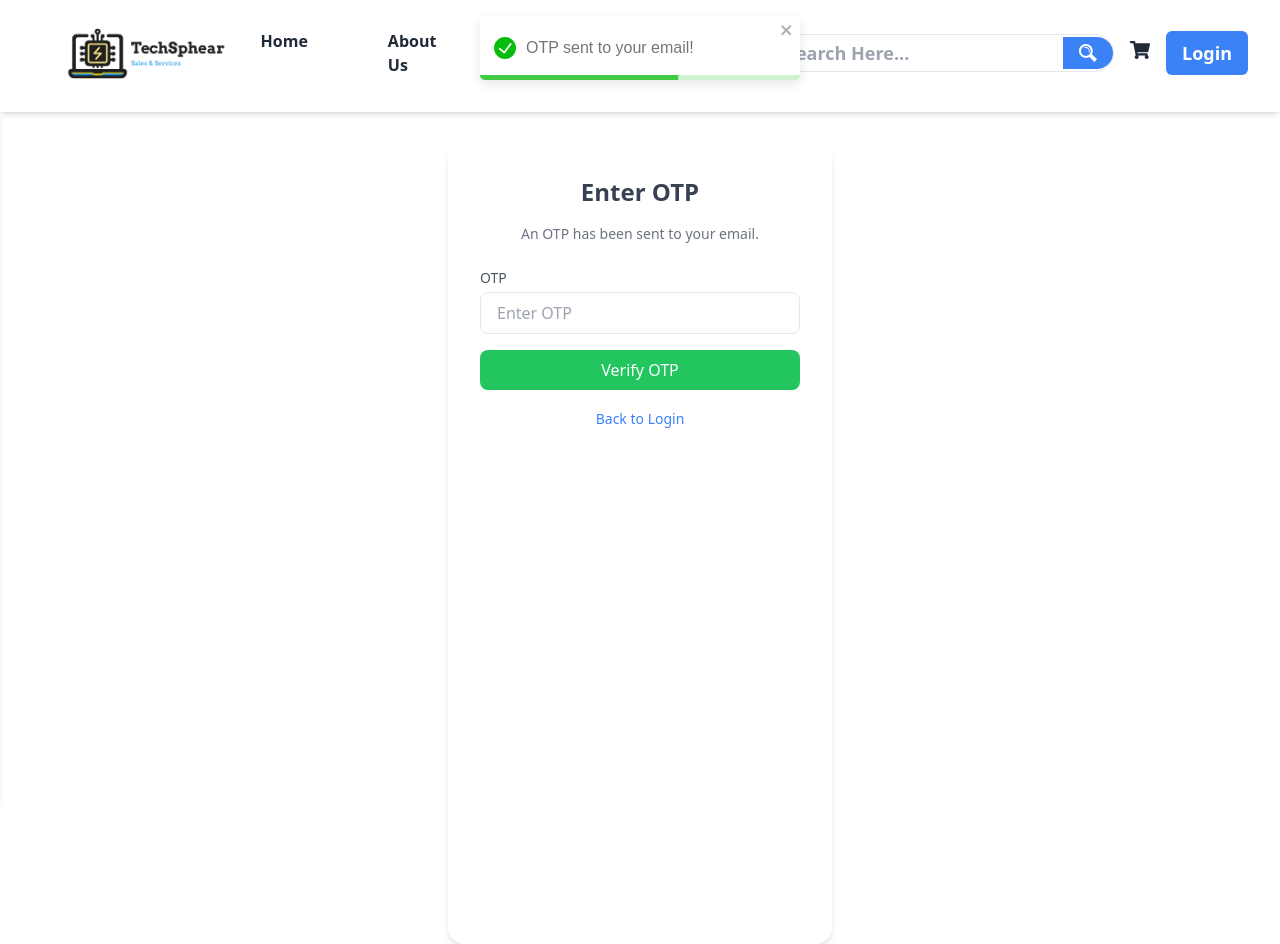
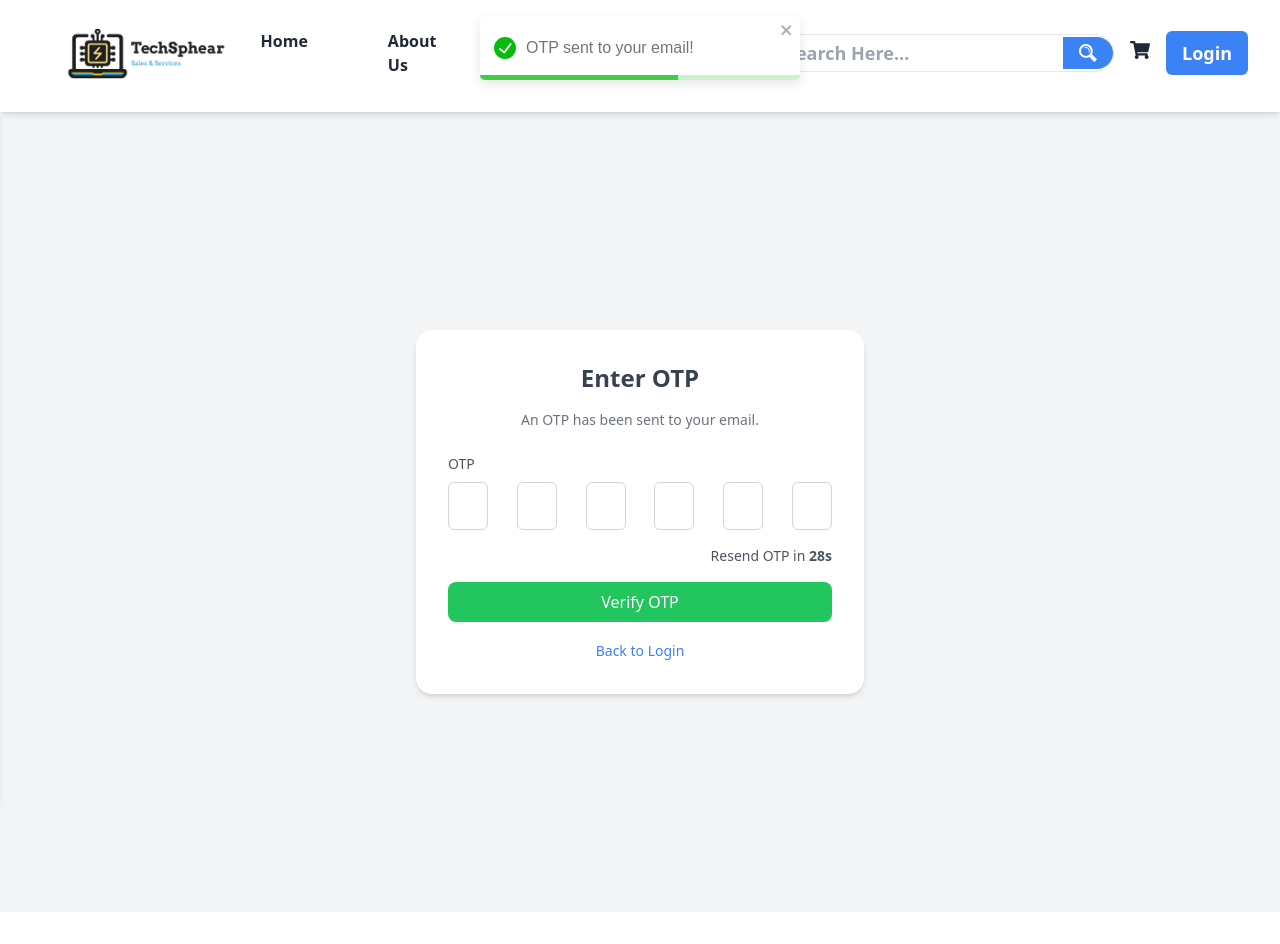
Before and after one commit to DHRUVMALI007/TechSpear-Sales-Services-Frontend, a React (Create React App) app: page /forgot-password in a window 1280 px wide. Both pictures are taken after typing "name@example.com" into the empty fields and a click on the button "Send OTP". After the commit the page ends 912 px from the top, so only its background shows below. Built offline with nearby package versions, Linux system fonts and the light colour scheme.

Commit message:
Forget page design

```diff
--- a/src/Components/Logo.js
+++ b/src/Components/Logo.js
@@ -1,5 +1,6 @@
 import React from 'react'
 import logo from './logo.png'
+// import logolight from './Canva-Pro1.png'
 
 const Logo = () => {
   return (
--- a/src/Pages/ForgetPassword.js
+++ b/src/Pages/ForgetPassword.js
@@ -1,7 +1,8 @@
-import { useState } from "react";
-import {useNavigate, Link } from "react-router-dom";
+import { useState, useContext } from "react";
+import { useNavigate, Link } from "react-router-dom";
 import { toast } from "react-toastify";
 import "react-toastify/dist/ReactToastify.css";
+import { ThemeContext } from "../Helpers/ThemeContext";
 
 // Initialize Toasts
 
@@ -9,10 +10,13 @@ export default function ForgotPassword() {
   const navigate = useNavigate(); // ✅ Initialize navigate function
   const [step, setStep] = useState(1); // 1: Email, 2: OTP, 3: New Password
   const [email, setEmail] = useState("");
-  const [otp, setOtp] = useState("");
   const [newPassword, setNewPassword] = useState("");
   const [confirmPassword, setConfirmPassword] = useState("");
   const [generatedOtp, setGeneratedOtp] = useState("");
+  const { isDarkMode } = useContext(ThemeContext);
+  const [otp, setOtp] = useState(new Array(6).fill(""));
+  const [timer, setTimer] = useState(30);
+  const [isResendDisabled, setIsResendDisabled] = useState(true);
 
   // Function to simulate OTP sending
   const handleSendOTP = (e) => {
@@ -27,14 +31,42 @@ export default function ForgotPassword() {
     setGeneratedOtp(mockOtp);
     console.log("OTP sent to:", email, "OTP:", mockOtp);
     toast.success("OTP sent to your email!", { position: "top-center" });
+
     setStep(2);
+    startResendCountdown();
   };
 
+  const handleOTPChange = (e, index) => {
+    const value = e.target.value.replace(/\D/, "");
+    if (!value) return;
+
+    const newOtp = [...otp];
+    newOtp[index] = value;
+    setOtp(newOtp);
+
+    // Move to next input
+    if (index < 5 && e.target.nextSibling) {
+      e.target.nextSibling.focus();
+    }
+  };
+  const handleOTPKeyDown = (e, index) => {
+    if (e.key === "Backspace") {
+      if (otp[index] === "") {
+        if (index > 0 && e.target.previousSibling) {
+          e.target.previousSibling.focus();
+        }
+      }
+      const newOtp = [...otp];
+      newOtp[index] = "";
+      setOtp(newOtp);
+    }
+  };
   // Function to verify OTP
   const handleVerifyOTP = (e) => {
     e.preventDefault();
-
-    if (otp !== generatedOtp) {
+    const fullOtp = otp.join("");
+    console.log("Verifying OTP:", fullOtp);
+    if (otp.join('') !== generatedOtp) {
       toast.error("Invalid OTP. Please try again.", { position: "top-center" });
       return;
     }
@@ -68,22 +100,59 @@ export default function ForgotPassword() {
     setNewPassword("");
     setConfirmPassword("");
   };
+  const startResendCountdown = () => {
+    setIsResendDisabled(true);
+    setTimer(30);
+    const countdown = setInterval(() => {
+      setTimer((prev) => {
+        if (prev === 1) {
+          clearInterval(countdown);
+          setIsResendDisabled(false);
+          return 0;
+        }
+        return prev - 1;
+      });
+    }, 1000);
+  };
+  const handleResendOTP = () => {
+    const newOtp = "654321"; // Replace with backend-generated OTP
+    setGeneratedOtp(newOtp);
+    console.log("Resent OTP to:", email, "OTP:", newOtp);
+    toast.info("A new OTP has been sent to your email.", { position: "top-center" });
+    setOtp(new Array(6).fill(""));
+    startResendCountdown();
+  };
 
   return (
-    <div className="min-h-screen flex items-top justify-center mt-8">
-      <div className="bg-white p-8 rounded-2xl shadow-md w-96">
+    <div
+      className={`min-h-screen flex items-center justify-center px-4 ${isDarkMode ? 'bg-gray-800' : 'bg-gray-100'
+        }`}
+    >
+      <div
+        className={`w-full max-w-md p-6 sm:p-8 rounded-2xl shadow-md ${isDarkMode ? 'bg-gray-900 text-white' : 'bg-white text-gray-700'
+          }`}
+      >
         {step === 1 && (
           <form onSubmit={handleSendOTP}>
-            <h2 className="text-2xl font-semibold text-gray-700 mb-4 text-center">
+            <h2 className="text-2xl font-semibold mb-4 text-center">
               Forgot Password
             </h2>
-            <p className="text-gray-500 text-sm text-center mb-6">
+            <p
+              className={`text-sm text-center mb-6 ${isDarkMode ? 'text-gray-400' : 'text-gray-500'}`}
+            >
               Enter your email to receive an OTP.
             </p>
-            <label className="block text-gray-600 text-sm mb-1">Email</label>
+            <label
+              className={`block text-sm mb-1 ${isDarkMode ? 'text-gray-300' : 'text-gray-600'}`}
+            >
+              Email
+            </label>
             <input
               type="email"
-              className="w-full px-4 py-2 border rounded-lg focus:outline-none focus:ring-2 focus:ring-blue-500"
+              className={`w-full px-4 py-2 border rounded-lg focus:outline-none focus:ring-2 ${isDarkMode
+                ? 'bg-gray-700 text-white border-gray-600 focus:ring-blue-400'
+                : 'bg-white text-black border-gray-300 focus:ring-blue-500'
+                }`}
               placeholder="Enter your email"
               value={email}
               onChange={(e) => setEmail(e.target.value)}
@@ -100,24 +169,48 @@ export default function ForgotPassword() {
 
         {step === 2 && (
           <form onSubmit={handleVerifyOTP}>
-            <h2 className="text-2xl font-semibold text-gray-700 mb-4 text-center">
-              Enter OTP
-            </h2>
-            <p className="text-gray-500 text-sm text-center mb-6">
+            <h2 className="text-2xl font-semibold mb-4 text-center">Enter OTP</h2>
+            <p className={`text-sm text-center mb-6 ${isDarkMode ? 'text-gray-400' : 'text-gray-500'}`}>
               An OTP has been sent to your email.
             </p>
-            <label className="block text-gray-600 text-sm mb-1">OTP</label>
-            <input
-              type="text"
-              className="w-full px-4 py-2 border rounded-lg focus:outline-none focus:ring-2 focus:ring-blue-500"
-              placeholder="Enter OTP"
-              value={otp}
-              onChange={(e) => setOtp(e.target.value)}
-              required
-            />
+            <label className={`block text-sm mb-2 ${isDarkMode ? 'text-gray-300' : 'text-gray-600'}`}>
+              OTP
+            </label>
+            <div className="flex justify-between gap-2 mb-4">
+              {otp.map((digit, index) => (
+                <input
+                  key={index}
+                  type="text"
+                  inputMode="numeric"
+                  maxLength="1"
+                  className={`w-10 h-12 text-center text-xl border rounded-md focus:outline-none focus:ring-2 ${isDarkMode
+                    ? 'bg-gray-700 text-white border-gray-600 focus:ring-blue-400'
+                    : 'bg-white text-black border-gray-300 focus:ring-blue-500'
+                    }`}
+                  value={digit}
+                  onChange={(e) => handleOTPChange(e, index)}
+                  onKeyDown={(e) => handleOTPKeyDown(e, index)}
+                />
+              ))}
+            </div>
+            <div className="text-end text-sm mb-4">
+              {isResendDisabled ? (
+                <span className={`${isDarkMode ? 'text-gray-400' : 'text-gray-600'}`}>
+                  Resend OTP in <strong>{timer}s</strong>
+                </span>
+              ) : (
+                <button
+                  type="button"
+                  onClick={handleResendOTP}
+                  className="text-blue-500 hover:underline"
+                >
+                  Resend OTP
+                </button>
+              )}
+            </div>
             <button
               type="submit"
-              className="w-full bg-green-500 text-white py-2 mt-4 rounded-lg hover:bg-green-600 transition"
+              className="w-full bg-green-500 text-white py-2 rounded-lg hover:bg-green-600 transition"
             >
               Verify OTP
             </button>
@@ -126,29 +219,41 @@ export default function ForgotPassword() {
 
         {step === 3 && (
           <form onSubmit={handleResetPassword}>
-            <h2 className="text-2xl font-semibold text-gray-700 mb-4 text-center">
+            <h2 className="text-2xl font-semibold mb-4 text-center">
               Reset Password
             </h2>
-            <p className="text-gray-500 text-sm text-center mb-6">
+            <p
+              className={`text-sm text-center mb-6 ${isDarkMode ? 'text-gray-400' : 'text-gray-500'}`}
+            >
               Enter a new password for your account.
             </p>
-            <label className="block text-gray-600 text-sm mb-1">
+            <label
+              className={`block text-sm mb-1 ${isDarkMode ? 'text-gray-300' : 'text-gray-600'}`}
+            >
               New Password
             </label>
             <input
               type="password"
-              className="w-full px-4 py-2 border rounded-lg focus:outline-none focus:ring-2 focus:ring-blue-500"
+              className={`w-full px-4 py-2 border rounded-lg focus:outline-none focus:ring-2 ${isDarkMode
+                ? 'bg-gray-700 text-white border-gray-600 focus:ring-blue-400'
+                : 'bg-white text-black border-gray-300 focus:ring-blue-500'
+                }`}
               placeholder="Enter new password"
               value={newPassword}
               onChange={(e) => setNewPassword(e.target.value)}
               required
             />
-            <label className="block text-gray-600 text-sm mb-1 mt-3">
+            <label
+              className={`block text-sm mb-1 mt-3 ${isDarkMode ? 'text-gray-300' : 'text-gray-600'}`}
+            >
               Confirm Password
             </label>
             <input
               type="password"
-              className="w-full px-4 py-2 border rounded-lg focus:outline-none focus:ring-2 focus:ring-blue-500"
+              className={`w-full px-4 py-2 border rounded-lg focus:outline-none focus:ring-2 ${isDarkMode
+                ? 'bg-gray-700 text-white border-gray-600 focus:ring-blue-400'
+                : 'bg-white text-black border-gray-300 focus:ring-blue-500'
+                }`}
               placeholder="Confirm new password"
               value={confirmPassword}
               onChange={(e) => setConfirmPassword(e.target.value)}
@@ -164,11 +269,15 @@ export default function ForgotPassword() {
         )}
 
         <div className="mt-4 text-center">
-          <Link to="/login" className="text-blue-500 text-sm hover:underline">
+          <Link
+            to="/login"
+            className="text-blue-500 text-sm hover:underline"
+          >
             Back to Login
           </Link>
         </div>
       </div>
     </div>
+
   );
 }
--- a/src/Pages/UserPage/PaymentHistory.js
+++ b/src/Pages/UserPage/PaymentHistory.js
@@ -55,7 +55,7 @@ const TransactionHistory = () => {
   }, [dispatch]);
 
   return (
-    <div className="p-4 sm:p-6 md:p-8">
+    <div className={`p-4 sm:p-6 md:p-8 ${isDarkMode ? 'bg-gray-900 text-white' : 'bg-gray-100 text-gray-800'}`}>
   <h2 className="text-2xl font-bold mb-6 text-center sm:text-left">Transaction History</h2>
 
   {/* Transactions Grid */}
@@ -63,28 +63,27 @@ const TransactionHistory = () => {
     {transactions.map((txn) => (
       <div
         key={txn._id}
-            className="border rounded-xl shadow-lg bg-white p-4 sm:p-5 flex flex-col cursor-pointer
-                   hover:shadow-2xl hover:-translate-y-1 transition duration-300"
+        className={`border rounded-xl shadow-lg p-4 sm:p-5 flex flex-col cursor-pointer transition duration-300
+          ${isDarkMode
+            ? 'bg-gray-800 border-gray-700 hover:shadow-2xl hover:-translate-y-1'
+            : 'bg-white border-gray-200 hover:shadow-2xl hover:-translate-y-1'
+          }`}
         onClick={() => setSelectedTransaction(txn)}
       >
         {/* Transaction Header */}
         <div className="flex justify-between items-center gap-2">
-              {/* Transaction ID */}
           <div className="flex-1 min-w-0">
-                <p className="font-semibold text-gray-800 text-lg truncate">#{txn._id}</p>
-                <p className="text-sm text-gray-500">{moment(txn.createdAt).format("DD-MM-YYYY")}</p>
+            <p className="font-semibold text-lg truncate">#{txn._id}</p>
+            <p className={`text-sm ${isDarkMode ? 'text-gray-400' : 'text-gray-500'}`}>
+              {moment(txn.createdAt).format("DD-MM-YYYY")}
+            </p>
           </div>
-
-              {/* Status Badge */}
-              <p
-                className={`px-3 py-1 text-sm font-medium rounded-full ${getStatusColor(txn.status)} shrink-0`}
-              >
+          <p className={`px-3 py-1 text-sm font-medium rounded-full ${getStatusColor(txn.status)} shrink-0`}>
             {txn.status}
           </p>
         </div>
 
         {/* Product Images */}
-
         <div className="flex mt-3 space-x-2 overflow-x-auto scrollbar-hide">
           {txn?.orderId.orderItems?.map((item, index) => (
             <img
@@ -96,12 +95,12 @@ const TransactionHistory = () => {
           ))}
         </div>
 
-            {/* Transaction Summary */}
+        {/* Summary */}
         <div className="mt-3">
-              <p className="text-lg font-semibold text-gray-800">
+          <p className="text-lg font-semibold">
             Total: {txn.amount.toFixed(2)}
           </p>
-              <div className="flex items-center gap-2 text-sm text-gray-500 font-bold mt-1">
+          <div className={`flex items-center gap-2 text-sm font-bold mt-1 ${isDarkMode ? 'text-gray-300' : 'text-gray-500'}`}>
             {getPaymentIcon(txn.paymentMethod)}
             <span>{txn.paymentMethod}</span>
           </div>
@@ -110,26 +109,22 @@ const TransactionHistory = () => {
     ))}
   </div>
 
-      {/* Modal Popup for Transaction Details */}
+  {/* Modal */}
   {selectedTransaction && (
     <div className="fixed inset-0 z-50 bg-black bg-opacity-50 backdrop-blur-sm flex justify-center items-center p-4">
-          <div className="bg-white p-4 sm:p-6 rounded-lg shadow-xl w-full max-w-md sm:max-w-lg md:max-w-xl lg:max-w-2xl relative
-                   mt-10 sm:mt-16 max-h-[90vh] overflow-y-auto">
-
-            {/* Close Button */}
+      <div className={`relative w-full max-w-md sm:max-w-lg md:max-w-xl lg:max-w-2xl mt-10 sm:mt-16 max-h-[90vh] overflow-y-auto
+        p-4 sm:p-6 rounded-lg shadow-xl
+        ${isDarkMode ? 'bg-gray-800 text-white' : 'bg-white text-gray-800'}`}
+      >
         <button
-              className="absolute top-3 right-3 text-gray-600 hover:text-red-500 transition"
+          className={`absolute top-3 right-3 transition ${isDarkMode ? 'text-gray-300 hover:text-red-400' : 'text-gray-600 hover:text-red-500'}`}
           onClick={() => setSelectedTransaction(null)}
         >
           <FaTimes className="text-2xl" />
         </button>
 
-            {/* Modal Title */}
-            <h3 className="text-xl font-bold text-gray-800 mb-4 border-b pb-2 text-center">
-              Transaction Details
-            </h3>
+        <h3 className="text-xl font-bold mb-4 border-b pb-2 text-center">Transaction Details</h3>
 
-            {/* Product List */}
         <div className="space-y-4">
           {selectedTransaction?.orderId?.orderItems?.map((item, index) => (
             <div key={index} className="flex flex-wrap sm:flex-nowrap items-center gap-4">
@@ -139,34 +134,34 @@ const TransactionHistory = () => {
                 className="w-20 h-20 rounded-lg shadow-md"
               />
               <div className="flex-1 min-w-0">
-                    <p className="text-lg font-semibold text-gray-800 truncate">{item.product?.productName}</p>
-                    <p className="text-gray-500 text-sm truncate">{item.product?.description || "No description"}</p>
-                    <p className="text-gray-700 text-sm font-semibold">Price: {item?.product?.price.toFixed(2)}</p>
-                    <p className="text-gray-700 text-sm font-semibold">Quantity: {item?.quantity}</p>
-
+                <p className="text-lg font-semibold truncate">{item.product?.productName}</p>
+                <p className={`text-sm truncate ${isDarkMode ? 'text-gray-400' : 'text-gray-500'}`}>
+                  {item.product?.description || "No description"}
+                </p>
+                <p className="text-sm font-semibold">Price: {item?.product?.price.toFixed(2)}</p>
+                <p className="text-sm font-semibold">Quantity: {item?.quantity}</p>
               </div>
             </div>
           ))}
         </div>
 
-            {/* Transaction Summary */}
-            <div className="mt-4 space-y-2 text-gray-700 text-sm">
-              <p className="text-lg font-bold text-gray-600 text-center">
+        <div className="mt-4 space-y-2 text-sm">
+          <p className="text-lg font-bold text-center">
             <span className="font-semibold">Transaction ID:</span> {selectedTransaction._id}
           </p>
-              <p className="text-lg font-bold text-blue-600 text-center">
-                <span className="font-semibold">Subtotal:</span>
-                {selectedTransaction?.orderId?.orderItems ?.reduce((sum, item) => sum + item.product.price * item.quantity, 0)
-                    .toFixed(2)}
+          <p className="text-lg font-bold text-blue-500 text-center">
+            <span className="font-semibold">Subtotal:</span>{" "}
+            {selectedTransaction?.orderId?.orderItems?.reduce(
+              (sum, item) => sum + item.product.price * item.quantity,
+              0
+            ).toFixed(2)}
           </p>
         </div>
 
-            {/* Payment Method & Status */}
         <div className="mt-4 flex flex-col sm:flex-row sm:items-center justify-between">
           <div className="flex items-center gap-2">
             {getPaymentIcon(selectedTransaction.paymentMethod)}
-                <span className="text-gray-600">{selectedTransaction.paymentMethod}</span>
-
+            <span>{selectedTransaction.paymentMethod}</span>
           </div>
           <p className={`mt-2 sm:mt-0 font-semibold ${getStatusColor(selectedTransaction.status)}`}>
             {selectedTransaction.status}
@@ -175,8 +170,8 @@ const TransactionHistory = () => {
       </div>
     </div>
   )}
+</div>
 
-    </div>
 
   );
 };
```
Also changed, not shown: src/Components/Canva-Pro1.png (added). Lines whose indentation alone changed are shown as unchanged.
